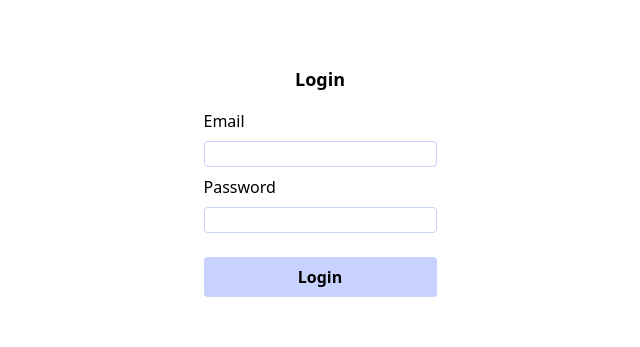
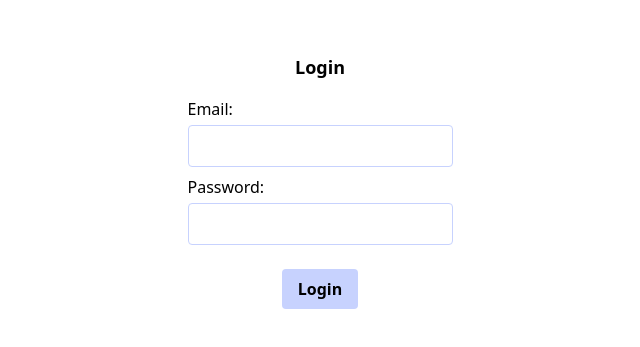
Before and after one commit to andreasgylche/mern-stack, a React (Vite) app in the folder client/: page / in a window 1280 px wide. Shown: the part 219-566 px from the top of the page, without its empty margins (320-960 px from the left). Built offline with nearby package versions, Linux system fonts and the light colour scheme.

Commit message:
added formik/yup markup for login and register

```diff
--- a/client/index.html
+++ b/client/index.html
@@ -4,7 +4,7 @@
     <meta charset="UTF-8" />
     <link rel="icon" href="https://fav.farm/🧑‍💻" />
     <meta name="viewport" content="width=device-width, initial-scale=1.0" />
-    <title>Mern Stack</title>
+    <title>MERN Stack</title>
   </head>
   <body>
     <div id="root"></div>
--- a/client/src/App.jsx
+++ b/client/src/App.jsx
@@ -2,7 +2,6 @@ import { BrowserRouter, Navigate, Routes, Route } from 'react-router-dom'
 import HomePage from './scenes/homePage'
 import LoginPage from './scenes/loginPage'
 import ProfilePage from './scenes/profilePage'
-import RegisterPage from './scenes/registerPage'
 
 function App() {
   return (
@@ -10,7 +9,6 @@ function App() {
       <BrowserRouter>
         <Routes>
           <Route path="/" element={<LoginPage />} />
-          <Route path='/register' element={<RegisterPage />} />
           <Route path="/home" element={<HomePage />} />
           <Route path="/profile/:id" element={<ProfilePage />} />
         </Routes>
--- /dev/null
+++ b/client/src/scenes/loginPage/Form.jsx
@@ -0,0 +1,215 @@
+import React, { useState } from 'react'
+import { Formik } from 'formik'
+import * as yup from 'yup'
+import { useNavigate } from 'react-router-dom'
+import { useDispatch } from 'react-redux'
+import { setLogin } from '../../state'
+import Dropzone from 'react-dropzone'
+
+const registerSchema = yup.object().shape({
+  firstName: yup.string().required('Field is required.'),
+  lastName: yup.string().required('Field is required.'),
+  email: yup.string().email('Invalid email').required('Field is required.'),
+  password: yup.string().required('Field is required.'),
+  picture: yup.string().required('Field is required.'),
+})
+
+const loginSchema = yup.object().shape({
+  email: yup.string().email('Invalid email').required('Field is required.'),
+  password: yup.string().required('Field is required.'),
+})
+
+const initialValuesRegister = {
+  firstName: '',
+  lastName: '',
+  email: '',
+  password: '',
+  picture: '',
+}
+
+const initialValuesLogin = {
+  email: '',
+  password: '',
+}
+
+export default function Form() {
+  const [pageType, setPageType] = useState('login')
+  const dispatch = useDispatch()
+  const navigate = useNavigate()
+  const isLogin = pageType === 'login'
+  const isRegister = pageType === 'register'
+
+  const handleFormSubmit = async (values, onSubmitProps) => {}
+
+  return (
+    <Formik
+      onSubmit={handleFormSubmit}
+      initialValues={isLogin ? initialValuesLogin : initialValuesRegister}
+      validationSchema={isLogin ? loginSchema : registerSchema}
+    >
+      {({
+        values,
+        errors,
+        touched,
+        handleBlur,
+        handleChange,
+        handleSubmit,
+        setFieldValue,
+        resetForm,
+      }) => (
+        <form
+          className="flex flex-col justify-center items-center"
+          onSubmit={handleSubmit}
+        >
+          {isLogin && (
+            <>
+              <label className="self-start" htmlFor="email">
+                Email:
+              </label>
+              <input
+                className="rounded border border-indigo-200 mb-2 text-base px-4 py-2 mt-1"
+                type="email"
+                name="email"
+                id="email"
+                onBlur={handleBlur}
+                onChange={handleChange}
+                value={values.email}
+              />
+              {touched.email && errors.email && (
+                <p className="text-sm text-rose-500 self-start">
+                  {errors.email}
+                </p>
+              )}
+              <label className="self-start" htmlFor="password">
+                Password:
+              </label>
+              <input
+                className="rounded border border-indigo-200 mb-2 text-base px-4 py-2 mt-1"
+                type="password"
+                name="password"
+                id="password"
+                onBlur={handleBlur}
+                onChange={handleChange}
+                value={values.password}
+              />
+              {touched.password && errors.password && (
+                <p className="text-sm text-rose-500 self-start">
+                  {errors.password}
+                </p>
+              )}
+              <input
+                className="rounded bg-indigo-200 font-semibold py-2 px-4 mt-4"
+                type="submit"
+                value="Login"
+              />
+            </>
+          )}
+
+          {isRegister && (
+            <>
+              <label className="self-start" htmlFor="email">
+                First Name:
+              </label>
+              <input
+                className="rounded border border-indigo-200 mb-2 text-base px-4 py-2 mt-1"
+                type="text"
+                name="firstName"
+                id="firstName"
+                onBlur={handleBlur}
+                onChange={handleChange}
+                value={values.firstName}
+              />
+              {touched.firstName && errors.firstName && (
+                <p className="text-sm text-rose-500 self-start">
+                  {errors.firstName}
+                </p>
+              )}
+              <label className="self-start" htmlFor="email">
+                Last Name:
+              </label>
+              <input
+                className="rounded border border-indigo-200 mb-2 text-base px-4 py-2 mt-1"
+                type="text"
+                name="lastName"
+                id="lastName"
+                onBlur={handleBlur}
+                onChange={handleChange}
+                value={values.lastName}
+              />
+              {touched.lastName && errors.lastName && (
+                <p className="text-sm text-rose-500 self-start">
+                  {errors.lastName}
+                </p>
+              )}
+              <label className="self-start" htmlFor="email">
+                Email:
+              </label>
+              <input
+                className="rounded border border-indigo-200 mb-2 text-base px-4 py-2 mt-1"
+                type="email"
+                name="email"
+                id="email"
+                onBlur={handleBlur}
+                onChange={handleChange}
+                value={values.email}
+              />
+              {touched.email && errors.email && (
+                <p className="text-sm text-rose-500 self-start">
+                  {errors.email}
+                </p>
+              )}
+              <label className="self-start" htmlFor="password">
+                Password:
+              </label>
+              <input
+                className="rounded border border-indigo-200 mb-2 text-base px-4 py-2 mt-1"
+                type="password"
+                name="password"
+                id="password"
+                onBlur={handleBlur}
+                onChange={handleChange}
+                value={values.password}
+              />
+              {touched.password && errors.password && (
+                <p className="text-sm text-rose-500 self-start">
+                  {errors.password}
+                </p>
+              )}
+              <label className="self-start" htmlFor="picture">
+                Profile picture:
+              </label>
+              <div className="rounded border border-indigo-200 p-2 w-full mt-1">
+                <Dropzone
+                  acceptedFiles=".jpg,.jpeg,.png"
+                  multiple={false}
+                  onDrop={(acceptedFiles) => {
+                    setFieldValue('picture', acceptedFiles[0])
+                  }}
+                >
+                  {({ getRootProps, getInputProps }) => (
+                    <div
+                      className=" rounded border border-dashed border-indigo-200 hover:cursor-pointer p-2"
+                      {...getRootProps()}
+                    >
+                      <input {...getInputProps()} />
+                      {!values.picture ? (
+                        <p className="text-sm">Add picture here</p>
+                      ) : (
+                        <p className="text-sm">{values.picture.name}</p>
+                      )}
+                    </div>
+                  )}
+                </Dropzone>
+              </div>
+              <input
+                className="rounded bg-indigo-200 font-semibold py-2 px-4 mt-4"
+                type="submit"
+                value="Register"
+              />
+            </>
+          )}
+        </form>
+      )}
+    </Formik>
+  )
+}
--- a/client/src/scenes/loginPage/index.jsx
+++ b/client/src/scenes/loginPage/index.jsx
@@ -1,14 +1,11 @@
 import React from 'react'
+import Form from './Form'
 
 export default function LoginPage() {
-  return <div className='flex flex-col justify-center items-center w-full h-screen'>
-    <h1 className='block text-lg font-semibold mb-4'>Login</h1>
-    <form action="POST" className='flex flex-col gap-2'>
-      <label htmlFor="email">Email</label>
-      <input className='rounded border border-indigo-200' type="email" name="email" id="email" />
-      <label htmlFor="password">Password</label>
-      <input className='rounded border border-indigo-200' type="password" name="password" id="password" />
-      <input className='rounded bg-indigo-200 font-semibold py-2 px-4 mt-4' type="submit" value="Login" />
-    </form>
-  </div>
+  return (
+    <div className="flex flex-col justify-center items-center w-full h-screen">
+      <h1 className="block text-lg font-semibold mb-4">Login</h1>
+      <Form />
+    </div>
+  )
 }
```
